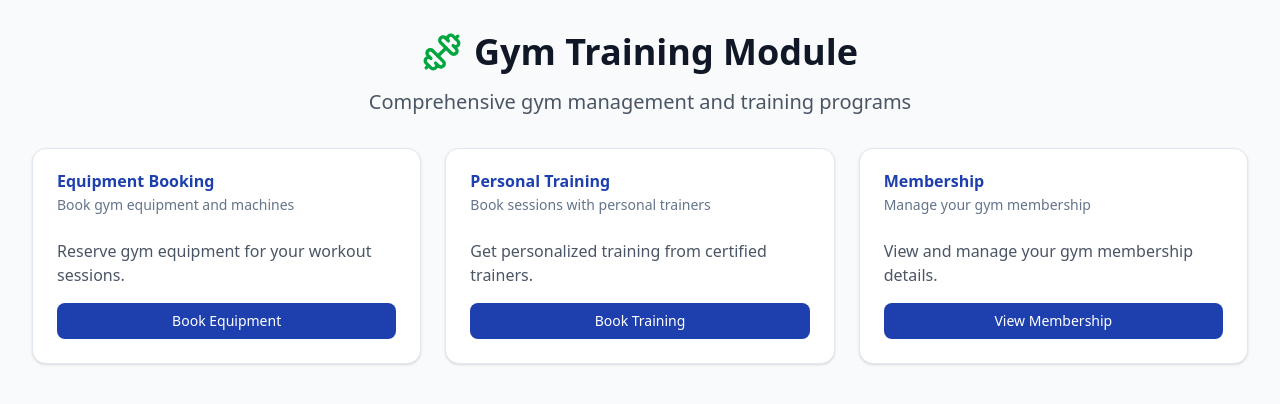
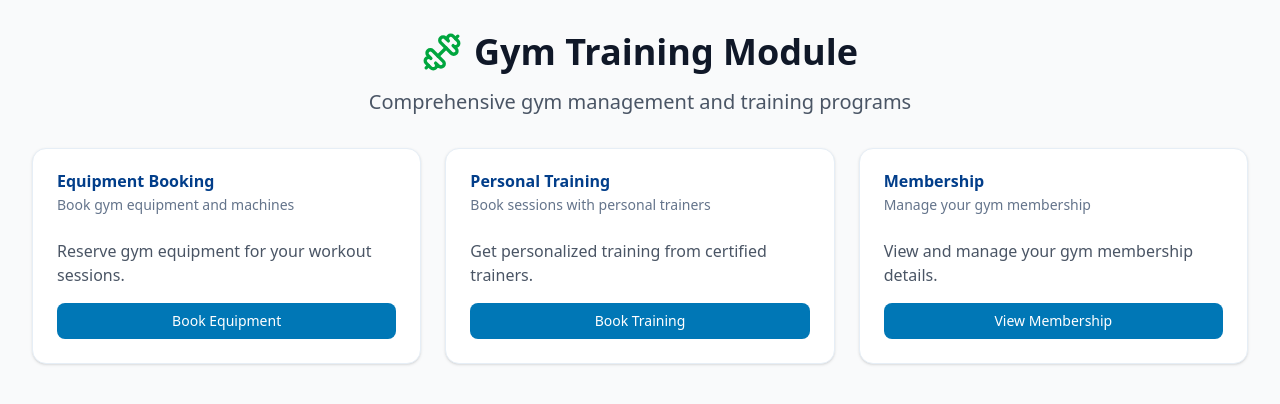
Before and after one commit to Ale-ey/Sportivex, a React (Vite) app in the folder frontend/: page /gym in a window 1280 px wide. Shown: the top 404 px of the page. Built offline with nearby package versions, Linux system fonts and the light colour scheme.

Commit message:
chagne color pallets

```diff
--- a/frontend/src/index.css
+++ b/frontend/src/index.css
@@ -43,73 +43,73 @@
 
 :root {
   --radius: 0.625rem;
-  /* Single Blue Theme - Light Mode */
-  --background: #ffffff; /* White */
-  --foreground: #1e40af; /* Blue-800 */
-  --card: #ffffff; /* White */
-  --card-foreground: #1e40af; /* Blue-800 */
-  --popover: #ffffff; /* White */
-  --popover-foreground: #1e40af; /* Blue-800 */
-  --primary: #1e40af; /* Blue-800 - Single Blue */
-  --primary-foreground: #ffffff; /* White */
-  --secondary: #f8fafc; /* Gray-50 */
-  --secondary-foreground: #1e40af; /* Blue-800 */
-  --muted: #f1f5f9; /* Gray-100 */
-  --muted-foreground: #64748b; /* Gray-500 */
-  --accent: #1e40af; /* Blue-800 */
-  --accent-foreground: #ffffff; /* White */
+  /* Ocean Blue Serenity - Shared Light/Dark Surfaces */
+  --background: #ffffff; /* White surfaces (keep white in both modes) */
+  --foreground: #023E8A; /* Deep blue text */
+  --card: #ffffff; /* White cards */
+  --card-foreground: #023E8A;
+  --popover: #ffffff;
+  --popover-foreground: #023E8A;
+  --primary: #0077B6; /* Accent cyan-blue */
+  --primary-foreground: #ffffff;
+  --secondary: #f8fafc;
+  --secondary-foreground: #023E8A;
+  --muted: #f1f5f9;
+  --muted-foreground: #64748b;
+  --accent: #0077B6;
+  --accent-foreground: #ffffff;
   --destructive: oklch(0.577 0.245 27.325);
-  --border: #e2e8f0; /* Gray-200 */
-  --input: #e2e8f0; /* Gray-200 */
-  --ring: #1e40af; /* Blue-800 */
-  --chart-1: #1e40af; /* Blue-800 */
-  --chart-2: #3b82f6; /* Blue-500 */
-  --chart-3: #60a5fa; /* Blue-400 */
-  --chart-4: #93c5fd; /* Blue-300 */
-  --chart-5: #dbeafe; /* Blue-100 */
-  --sidebar: #ffffff; /* White */
-  --sidebar-foreground: #1e40af; /* Blue-800 */
-  --sidebar-primary: #1e40af; /* Blue-800 */
-  --sidebar-primary-foreground: #ffffff; /* White */
-  --sidebar-accent: #f1f5f9; /* Gray-100 */
-  --sidebar-accent-foreground: #1e40af; /* Blue-800 */
-  --sidebar-border: #e2e8f0; /* Gray-200 */
-  --sidebar-ring: #1e40af; /* Blue-800 */
+  --border: #e6eef6; /* soft light border */
+  --input: #e6eef6;
+  --ring: #0077B6;
+  --chart-1: #023E8A; /* darkest */
+  --chart-2: #0077B6;
+  --chart-3: #0096C7;
+  --chart-4: #00B4D8;
+  --chart-5: #48CAE4;
+  --sidebar: #ffffff;
+  --sidebar-foreground: #023E8A;
+  --sidebar-primary: #0077B6;
+  --sidebar-primary-foreground: #ffffff;
+  --sidebar-accent: #f1f5f9;
+  --sidebar-accent-foreground: #023E8A;
+  --sidebar-border: #e6eef6;
+  --sidebar-ring: #0077B6;
 }
 
 .dark {
-  /* Single Blue Theme - Dark Mode */
-  --background: #0f172a; /* Gray-900 */
-  --foreground: #ffffff; /* White */
-  --card: #1e293b; /* Gray-800 */
-  --card-foreground: #ffffff; /* White */
-  --popover: #1e293b; /* Gray-800 */
-  --popover-foreground: #ffffff; /* White */
-  --primary: #1e40af; /* Blue-800 - Same Blue */
-  --primary-foreground: #ffffff; /* White */
-  --secondary: #334155; /* Gray-700 */
-  --secondary-foreground: #ffffff; /* White */
-  --muted: #334155; /* Gray-700 */
-  --muted-foreground: #94a3b8; /* Gray-400 */
-  --accent: #1e40af; /* Blue-800 */
-  --accent-foreground: #ffffff; /* White */
+  /* For this project we keep white surfaces in dark mode too, and reuse the Ocean Blue palette */
+  --background: #ffffff; /* Keep white */
+  --foreground: #023E8A;
+  --card: #ffffff;
+  --card-foreground: #023E8A;
+  --popover: #ffffff;
+  --popover-foreground: #023E8A;
+  --primary: #0077B6;
+  --primary-foreground: #ffffff;
+  --secondary: #f8fafc;
+  --secondary-foreground: #023E8A;
+  --muted: #f1f5f9;
+  --muted-foreground: #64748b;
+  --accent: #0077B6;
+  --accent-foreground: #ffffff;
   --destructive: oklch(0.704 0.191 22.216);
-  --border: #334155; /* Gray-700 */
-  --input: #334155; /* Gray-700 */
-  --ring: #1e40af; /* Blue-800 */
-  --chart-1: #1e40af; /* Blue-800 */
-  --chart-2: #3b82f6; /* Blue-500 */
-  --chart-3: #60a5fa; /* Blue-400 */
-  --chart-4: #93c5fd; /* Blue-300 */
-  --chart-5: #dbeafe; /* Blue-100 */
-  --sidebar: #1e293b; /* Gray-800 */
-  --sidebar-foreground: #ffffff; /* White */
-  --sidebar-primary: #1e40af; /* Blue-800 */
-  --sidebar-primary-foreground: #ffffff; /* White */
-  --sidebar-accent: #334155; /* Gray-700 */
-  --sidebar-accent-foreground: #ffffff; /* White */
-  --sidebar-border: #334155; /* Gray-700 */
-  --sidebar-ring: #1e40af; /* Blue-800 */
+  --border: #e6eef6;
+  --input: #e6eef6;
+  --ring: #0077B6;
+  --chart-1: #023E8A;
+  --chart-2: #0077B6;
+  --chart-3: #0096C7;
+  --chart-4: #00B4D8;
+  --chart-5: #48CAE4;
+  --sidebar: #ffffff;
+  --sidebar-foreground: #023E8A;
+  --sidebar-primary: #0077B6;
+  --sidebar-primary-foreground: #ffffff;
+  --sidebar-accent: #f1f5f9;
+  --sidebar-accent-foreground: #023E8A;
+  --sidebar-border: #e6eef6;
+  --sidebar-ring: #0077B6;
 }
 
 @layer base {
```
Also changed, not shown: frontend/src/pages/dashboard/Dashboard.tsx (+84 -34 lines).
